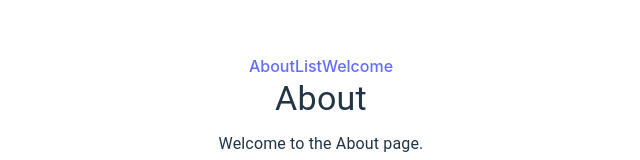
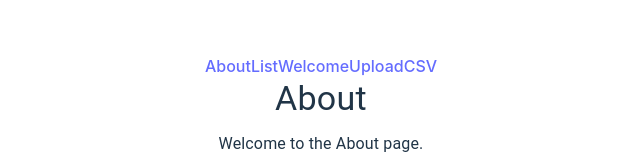
Before and after one commit to shichisan21/explorer-assistant, a React (Vite) app: page /about in a window 1280 px wide. Shown: the part 232-392 px from the top of the page, without its empty margins (319-959 px from the left). Built offline with nearby package versions, Linux system fonts and the light colour scheme; no server answers.

Commit message:
CSVアップ

```diff
--- a/src/App.tsx
+++ b/src/App.tsx
@@ -12,6 +12,7 @@ import About from "./About";
 import Welcome from "./mobile/Welcome";
 import ChatRoom from "./mobile/ChatRoom";
 import SampleList from "./mobile/SampleList";
+import UploadCSV from "./UploadCSV";
 
 function App() {
   // const url = "http://127.0.0.1:8000/message";
@@ -26,8 +27,10 @@ function App() {
       <Link to='/about'>About</Link>
       <Link to='/mobile/list'>List</Link>
       <Link to='/mobile/Welcome'>Welcome</Link>
+      <Link to='/UploadCSV'>UploadCSV</Link>
 
       <Routes>
+        <Route path='/UploadCSV' element={<UploadCSV />} />
         <Route path='/about' element={<About url={url} />} />
         <Route path='/mobile/Welcome' element={<Welcome />} />
         <Route path='/mobile/List' element={<SampleList />} />
```
